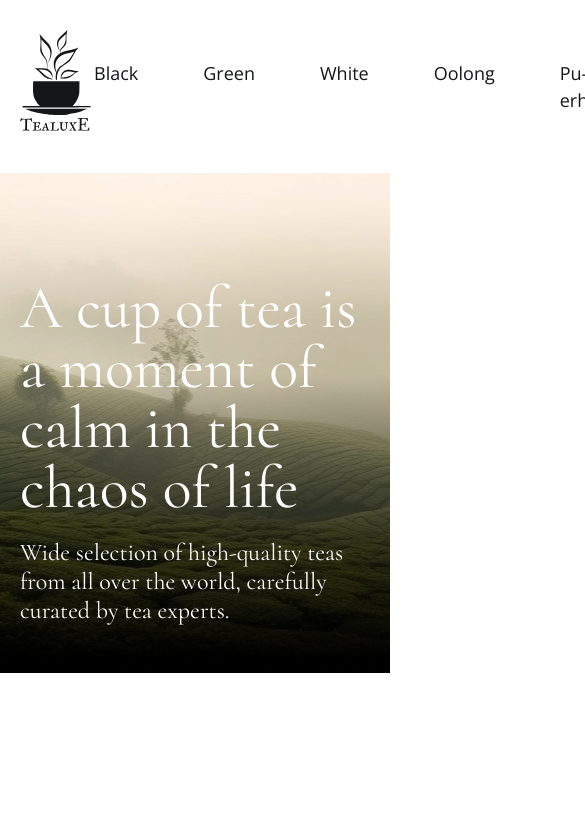
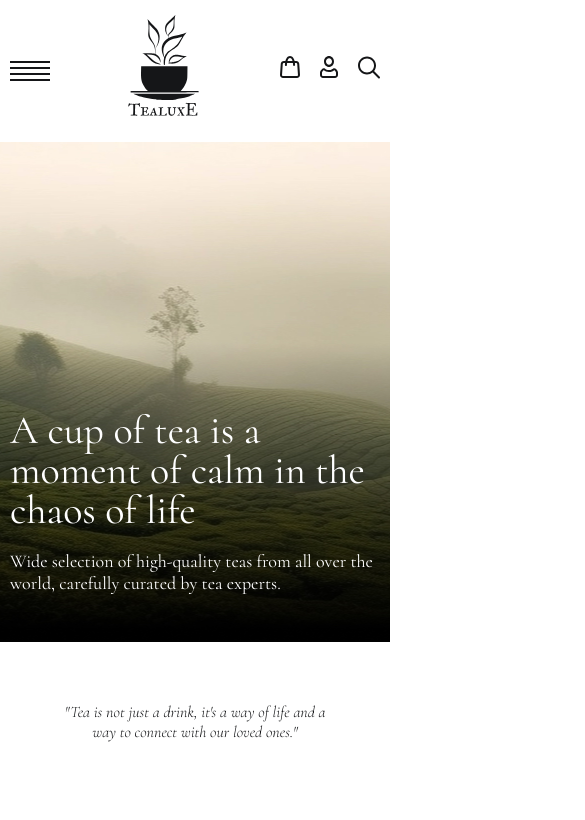
Before and after one commit to craftingweb/Tea, a plain HTML site: page index.html in a window 390 px wide. Shown: the top 820 px of the page, 585 px wide, since content can reach past the window. Drawn offline with nearby package versions, Linux system fonts and the light colour scheme.

Commit message:
mobile friendly header

```diff
--- a/css/style.css
+++ b/css/style.css
@@ -26,6 +26,17 @@ a {
 
 li {
   list-style-type: none;
+}
+
+button {
+  padding: 0;
+  cursor: pointer;
+  background-color: transparent;
+  border: none;
+}
+
+.menu__btn {
+  display: none;
 }
 
 .header__inner {
@@ -101,3 +112,69 @@ li {
   line-height: normal;
   max-width: 704px;
 }
+
+@media (max-width: 1000px) {
+}
+
+@media (max-width: 860px) {
+  .menu__list {
+    display: none;
+  }
+  .menu__btn {
+    display: flex;
+    flex-direction: column;
+    justify-content: space-between;
+    height: 20px;
+    width: 40px;
+  }
+  .menu__btn span {
+    height: 2px;
+    width: 100%;
+    background-color: #151618;
+  }
+  .header__inner {
+    padding: 10px 0;
+  }
+  .blockquote {
+    margin: 100px 0;
+  }
+  .menu {
+    order: -1;
+  }
+  .user-actions__item--search {
+    margin-left: 20px;
+  }
+}
+
+@media (max-width: 768px) {
+  .top__title {
+    font-size: 40px;
+  }
+  .top__text {
+    font-size: 18px;
+  }
+  .container {
+    padding: 0 10px;
+  }
+  .blockquote {
+    padding: 0 64px;
+  }
+  .blockquote__text {
+    font-size: 32px;
+  }
+}
+
+@media (max-width: 480px) {
+  .user-actions__item--search {
+    margin-left: 0px;
+  }
+  .blockquote__text {
+    font-size: 16px;
+  }
+  .blockquote {
+    margin: 60px 0;
+  }
+}
+
+@media (max-width: 360px) {
+}
--- a/index.html
+++ b/index.html
@@ -24,6 +24,9 @@
           </a>
 
           <nav class="menu">
+            <button class="menu__btn">
+              <span></span><span></span><span></span><span></span>
+            </button>
             <ul class="menu__list">
               <li class="menu__item">
                 <a class="menu__link" href="#">Black</a>
```
